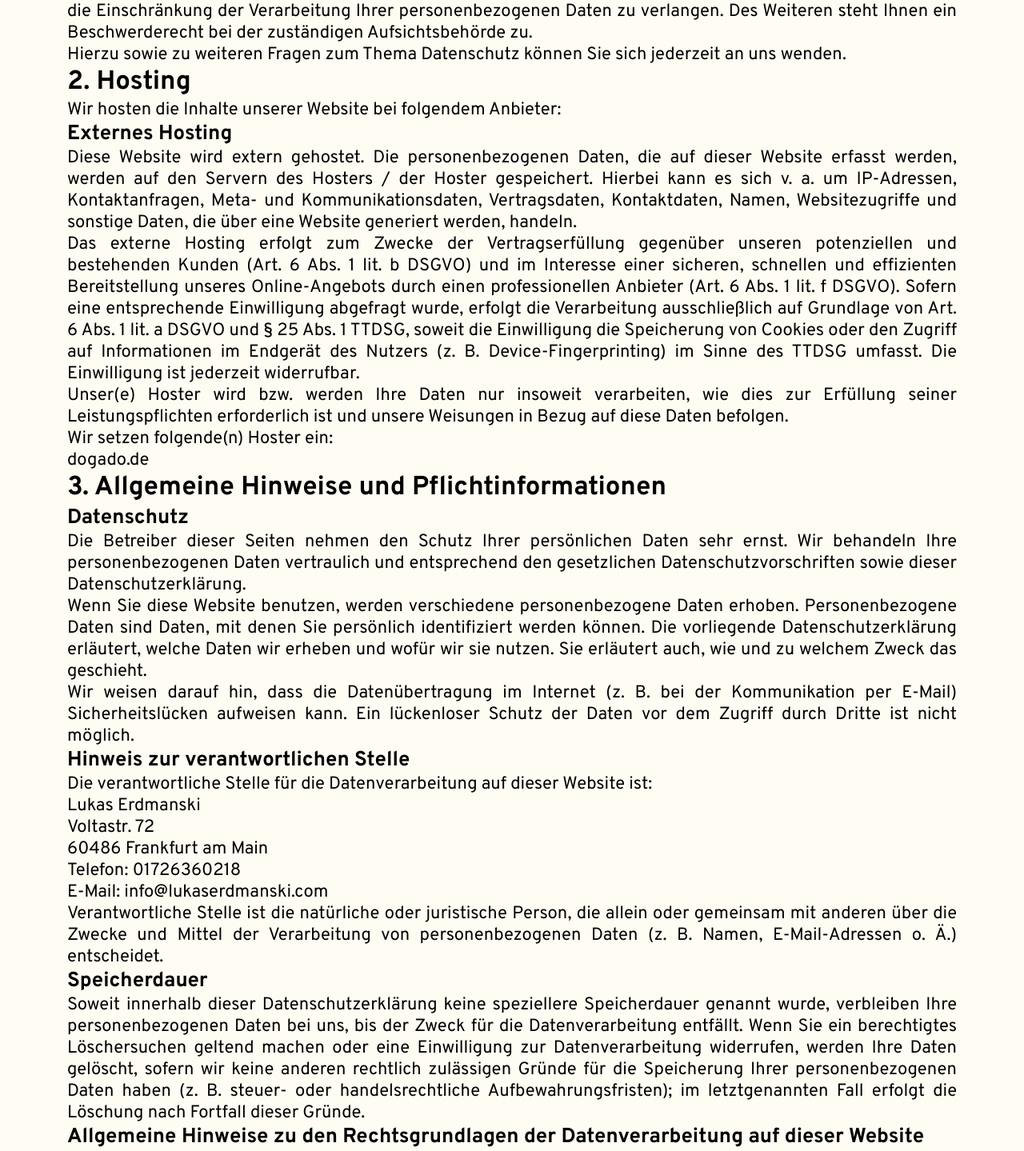
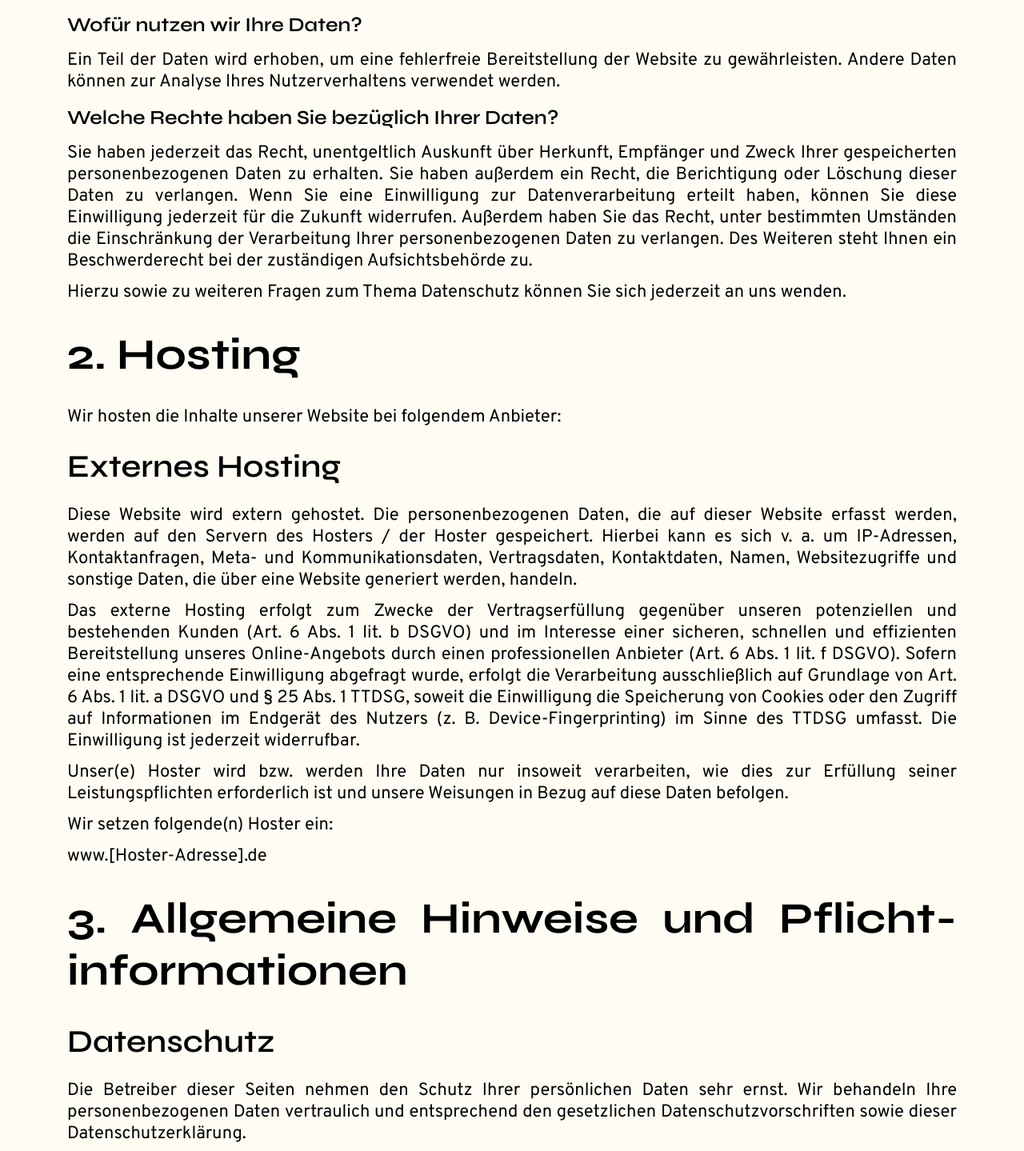
Before and after one commit to LukasErdmanski/Portfolio, an Angular app: page /legal-notice in a window 1280 px wide. Shown: the part 1042-2481 px from the top of the page at 80% size. Built offline with nearby package versions, Linux system fonts and the light colour scheme.

Commit message:
almost finalized legal-notice component; open the final href links

```diff
--- a/src/app/app.component.html
+++ b/src/app/app.component.html
@@ -1,3 +1,7 @@
+<!-- <section>
+  <app-legal-notice></app-legal-notice>
+</section> -->
+
 <header class="nav">
   <div>
     <h2>NAVIGATION BAR VER 1: IN APP COMPONENT</h2>
--- a/src/app/contact/contact.component.html
+++ b/src/app/contact/contact.component.html
@@ -5,7 +5,7 @@
 
   <div class="contact-container">
     <!-- TODO: translate -->
-    <h2>How do you like your coffee?</h2>
+    <h3>How do you like your coffee?</h3>
     <!-- TODO: translate -->
     <span>Let's meet up and make your ideas happen</span>
 
--- a/src/app/contact/contact.component.scss
+++ b/src/app/contact/contact.component.scss
@@ -31,7 +31,7 @@
     flex-direction: column;
     gap: 25px;
 
-    h2 {
+    h3 {
       font-size: $fs-headline3;
       color: $secondary_clr;
     }
@@ -117,7 +117,7 @@
   .contact-container {
     align-items: none;
 
-    h2,
+    h3,
     span {
       text-align: center;
     }
--- a/src/app/legal-notice/legal-notice.component.html
+++ b/src/app/legal-notice/legal-notice.component.html
@@ -1,6 +1,6 @@
 <div class="container">
-  <h1>Datenschutz&shy;erkl&auml;rung</h1>
-  <h2>1. Datenschutz auf einen Blick</h2>
+  <h1>Daten&shy;schutz&shy;erkl&auml;rung</h1>
+  <h2>1. Daten&shy;schutz auf einen Blick</h2>
   <h3>Allgemeine Hinweise</h3>
   <p>
     Die folgenden Hinweise geben einen einfachen &Uuml;berblick dar&uuml;ber,
@@ -10,7 +10,7 @@
     Informationen zum Thema Datenschutz entnehmen Sie unserer unter diesem Text
     aufgef&uuml;hrten Datenschutzerkl&auml;rung.
   </p>
-  <h3>Datenerfassung auf dieser Website</h3>
+  <h3>Datene&shy;rfassung auf dieser Web&shy;site</h3>
   <h4>
     Wer ist verantwortlich f&uuml;r die Datenerfassung auf dieser Website?
   </h4>
@@ -84,9 +84,14 @@
     unsere Weisungen in Bezug auf diese Daten befolgen.
   </p>
   <p>Wir setzen folgende(n) Hoster ein:</p>
-  <p>dogado.de</p>
+  <!-- // TODO: paste the final hoster address of the website -->
+  <p>
+    <a href="www.[Hoster-Adresse].de" target="_blank"
+      >www.[Hoster-Adresse].de
+    </a>
+  </p>
   <h2>3. Allgemeine Hinweise und Pflicht&shy;informationen</h2>
-  <h3>Datenschutz</h3>
+  <h3>Daten&shy;schutz</h3>
   <p>
     Die Betreiber dieser Seiten nehmen den Schutz Ihrer pers&ouml;nlichen Daten
     sehr ernst. Wir behandeln Ihre personenbezogenen Daten vertraulich und
@@ -106,7 +111,7 @@
     aufweisen kann. Ein l&uuml;ckenloser Schutz der Daten vor dem Zugriff durch
     Dritte ist nicht m&ouml;glich.
   </p>
-  <h3>Hinweis zur verantwortlichen Stelle</h3>
+  <h3>Hinweis zur ver&shy;antwort&shy;lichen Stelle</h3>
   <p>
     Die verantwortliche Stelle f&uuml;r die Datenverarbeitung auf dieser Website
     ist:
@@ -128,7 +133,7 @@
     o. &Auml;.) entscheidet.
   </p>
 
-  <h3>Speicherdauer</h3>
+  <h3>Speicher&shy;dauer</h3>
   <p>
     Soweit innerhalb dieser Datenschutzerkl&auml;rung keine speziellere
     Speicherdauer genannt wurde, verbleiben Ihre personenbezogenen Daten bei
@@ -141,8 +146,8 @@
     L&ouml;schung nach Fortfall dieser Gr&uuml;nde.
   </p>
   <h3>
-    Allgemeine Hinweise zu den Rechtsgrundlagen der Datenverarbeitung auf dieser
-    Website
+    Allgemeine Hinweise zu den Rechts&shy;grundlagen der Daten&shy;verarbeitung
+    auf dieser Web&shy;site
   </h3>
   <p>
     Sofern Sie in die Datenverarbeitung eingewilligt haben, verarbeiten wir Ihre
@@ -165,7 +170,7 @@
     die jeweils im Einzelfall einschl&auml;gigen Rechtsgrundlagen wird in den
     folgenden Abs&auml;tzen dieser Datenschutzerkl&auml;rung informiert.
   </p>
-  <h3>Widerruf Ihrer Einwilligung zur Datenverarbeitung</h3>
+  <h3>Wider&shy;ruf Ihrer Ei&shy;nwilligung zur Daten&shy;ver&shy;arbeitung</h3>
   <p>
     Viele Datenverarbeitungsvorg&auml;nge sind nur mit Ihrer ausdr&uuml;cklichen
     Einwilligung m&ouml;glich. Sie k&ouml;nnen eine bereits erteilte
@@ -173,8 +178,8 @@
     Widerruf erfolgten Datenverarbeitung bleibt vom Widerruf unber&uuml;hrt.
   </p>
   <h3>
-    Widerspruchsrecht gegen die Datenerhebung in besonderen F&auml;llen sowie
-    gegen Direktwerbung (Art. 21 DSGVO)
+    Wider&shy;spruchs&shy;recht gegen die Daten&shy;erhebung in be&shy;sonderen
+    F&auml;llen sowie gegen Direkt&shy;werbung (Art. 21 DSGVO)
   </h3>
   <p>
     WENN DIE DATENVERARBEITUNG AUF GRUNDLAGE VON ART. 6 ABS. 1 LIT. E ODER F
@@ -211,7 +216,7 @@
     besteht unbeschadet anderweitiger verwaltungsrechtlicher oder gerichtlicher
     Rechtsbehelfe.
   </p>
-  <h3>Recht auf Daten&shy;&uuml;bertrag&shy;barkeit</h3>
+  <h3>Recht auf Daten&shy;&uuml;bertrag&shy;&shy;barkeit</h3>
   <p>
     Sie haben das Recht, Daten, die wir auf Grundlage Ihrer Einwilligung oder in
     Erf&uuml;llung eines Vertrags automatisiert verarbeiten, an sich oder an
@@ -220,7 +225,7 @@
     Daten an einen anderen Verantwortlichen verlangen, erfolgt dies nur, soweit
     es technisch machbar ist.
   </p>
-  <h3>Auskunft, L&ouml;schung und Berichtigung</h3>
+  <h3>Aus&shy;kunft, L&ouml;schung und Be&shy;richtigung</h3>
   <p>
     Sie haben im Rahmen der geltenden gesetzlichen Bestimmungen jederzeit das
     Recht auf unentgeltliche Auskunft &uuml;ber Ihre gespeicherten
@@ -229,7 +234,7 @@
     dieser Daten. Hierzu sowie zu weiteren Fragen zum Thema personenbezogene
     Daten k&ouml;nnen Sie sich jederzeit an uns wenden.
   </p>
-  <h3>Recht auf Einschr&auml;nkung der Verarbeitung</h3>
+  <h3>Recht auf Ein&shy;schr&auml;nkung der Ver&shy;arbeitung</h3>
   <p>
     Sie haben das Recht, die Einschr&auml;nkung der Verarbeitung Ihrer
     personenbezogenen Daten zu verlangen. Hierzu k&ouml;nnen Sie sich jederzeit
@@ -273,7 +278,7 @@
     eines wichtigen &ouml;ffentlichen Interesses der Europ&auml;ischen Union
     oder eines Mitgliedstaats verarbeitet werden.
   </p>
-  <h3>SSL- bzw. TLS-Verschl&uuml;sselung</h3>
+  <h3>SSL- bzw. TLS-Ver&shy;schl&uuml;&shy;sselung</h3>
   <p>
     Diese Seite nutzt aus Sicherheitsgr&uuml;nden und zum Schutz der
     &Uuml;bertragung vertraulicher Inhalte, wie zum Beispiel Bestellungen oder
@@ -287,7 +292,7 @@
     Wenn die SSL- bzw. TLS-Verschl&uuml;sselung aktiviert ist, k&ouml;nnen die
     Daten, die Sie an uns &uuml;bermitteln, nicht von Dritten mitgelesen werden.
   </p>
-  <h3>Widerspruch gegen Werbe-E-Mails</h3>
+  <h3>Wider&shy;spruch gegen Werbe-&shy;E-Mails</h3>
   <p>
     Der Nutzung von im Rahmen der Impressumspflicht ver&ouml;ffentlichten
     Kontaktdaten zur &Uuml;bersendung von nicht ausdr&uuml;cklich angeforderter
@@ -296,7 +301,7 @@
     Falle der unverlangten Zusendung von Werbeinformationen, etwa durch
     Spam-E-Mails, vor.
   </p>
-  <h2>4. Datenerfassung auf dieser Website</h2>
+  <h2>4. Daten&shy;erfassung auf dieser Web&shy;site</h2>
   <h3>Kontaktformular</h3>
   <p>
     Wenn Sie uns per Kontaktformular Anfragen zukommen lassen, werden Ihre
@@ -323,5 +328,10 @@
     gesetzliche Bestimmungen &ndash; insbesondere Aufbewahrungsfristen &ndash;
     bleiben unber&uuml;hrt.
   </p>
-  <p>Quelle: <a href="https://www.e-recht24.de">https://www.e-recht24.de</a></p>
+  <p>
+    Quelle:
+    <a href="https://www.e-recht24.de" target="_blank"
+      >https://www.e-recht24.de</a
+    >
+  </p>
 </div>
--- a/src/app/legal-notice/legal-notice.component.scss
+++ b/src/app/legal-notice/legal-notice.component.scss
@@ -6,4 +6,80 @@
   position: relative;
   top: 110px;
   text-align: justify;
+
+  h1,
+  h2,
+  h3,
+  h4 {
+    font-family: $secondary_font;
+  }
+
+  p,
+  ul,
+  ol,
+  li,
+  a {
+    font-family: $primary_font;
+    margin-left: 0;
+  }
+
+  h1 {
+    font-size: $fs-headline1;
+    font-weight: $fw-black;
+    margin: 0;
+  }
+
+  h2 {
+    font-size: $fs-headline2;
+    font-weight: $fw-bold;
+    margin: 4vh 0;
+  }
+
+  h3 {
+    font-size: $fs-headline3;
+    font-weight: $fw-600;
+    margin: 3vh 0;
+  }
+
+  h4 {
+    font-size: $fs-headline4;
+    font-weight: $fw-600;
+    margin: 2vh 0;
+  }
+
+  p {
+    margin: 1.5vh 0;
+
+    a {
+      text-decoration: none !important;
+      color: $primary_clr;
+    }
+  }
+
+  ul,
+  ol {
+    list-style-position: outside;
+    padding-left: 0;
+    margin-left: 0;
+  }
+
+  li {
+    display: flex;
+    align-items: flex-start;
+    margin: 1.5vh 0;
+
+    &::marker {
+      margin-left: 0;
+    }
+
+    &::before {
+      content: "•";
+      margin-right: 0.5em;
+      flex-shrink: 0;
+    }
+
+    & > div {
+      flex-grow: 1;
+    }
+  }
 }
--- a/src/styles.scss
+++ b/src/styles.scss
@@ -61,3 +61,6 @@ h1 {
     text-shadow: $ts-offset calc($ts-offset/2) $secondary_clr;
   }
 }
+
+// TODO: adjust positioning of component, centralize it horizontally, see legal-notice on small devices with device width of 240 px; adjust html, body, app-root with, height, display etc property
+// TODO: implement safe area for safari, iPhone
```
